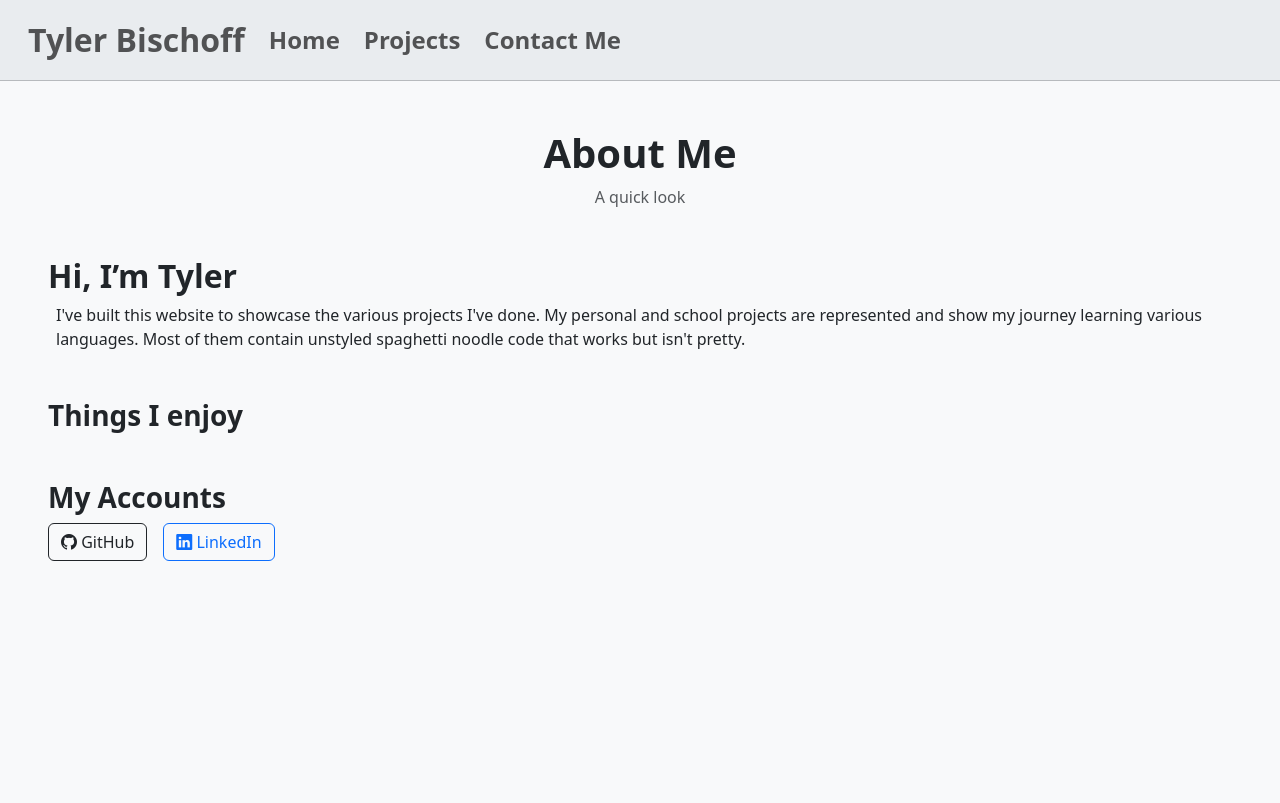
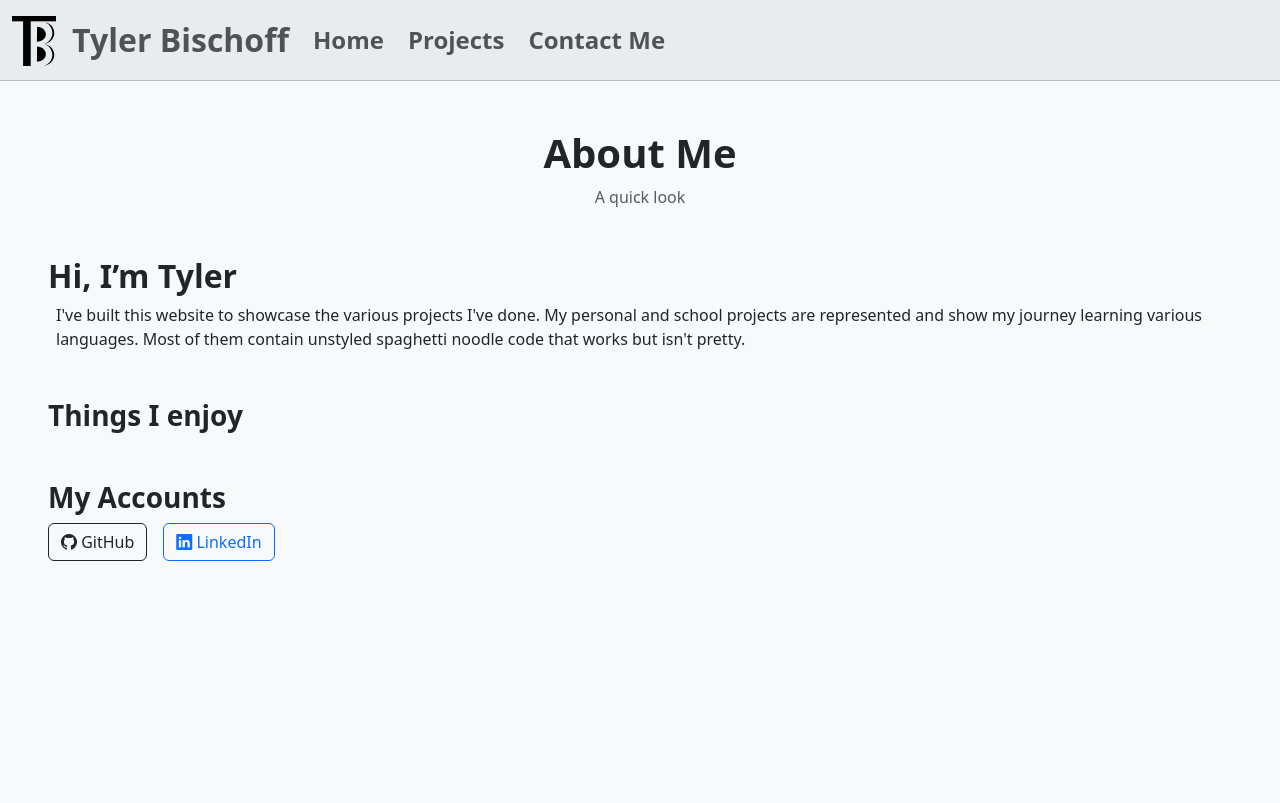
Before and after one commit to tylerb153/Resume-Website-Django, a Django app: template Resume-Website/resumesite/templates/about.html in a window 1280 px wide. Shown: the top 803 px of the page. Run offline with Django 5.2, Linux system fonts and the light colour scheme; the template is opened without the code that fills it, so the values that code supplies are empty.

Commit message:
Added a Logo?!?!

```diff
--- a/Resume-Website/resumesite/templates/base.html
+++ b/Resume-Website/resumesite/templates/base.html
@@ -25,10 +25,10 @@
 
                 <!-- <div class="d-lg-none" style="width:125px; height:40px"></div> -->
 
-                <a class="navbar-brand mx-auto d-lg-none" href="{% url 'home' %}">
-                    {% comment %} <img src="{% static 'images/Error.png' %}" alt="Tyler's Logo" class="align-text-top" style="height: 50px"> {% endcomment %}
+                <a class="navbar-brand mx-auto" href="{% url 'home' %}">
+                    <img src="{% static 'images/Logo.svg' %}" alt="Tyler's Logo" class="align-text-top" style="height: 50px">
                     {% comment %} <a class="nav-link fs-2 nav-no-hover-color">Tyler</a> {% endcomment %}
-                    <h5 class="fs-2 nav-link nav-item navbar-nav fw-bold">Tyler Bischoff</h5>
+                    {% comment %} <h5 class="fs-2 nav-link nav-item navbar-nav fw-bold">Tyler Bischoff</h5> {% endcomment %}
                 </a>
 
 
```
Also changed, not shown: Resume-Website/resumesite/static/images/Logo.svg (added).
